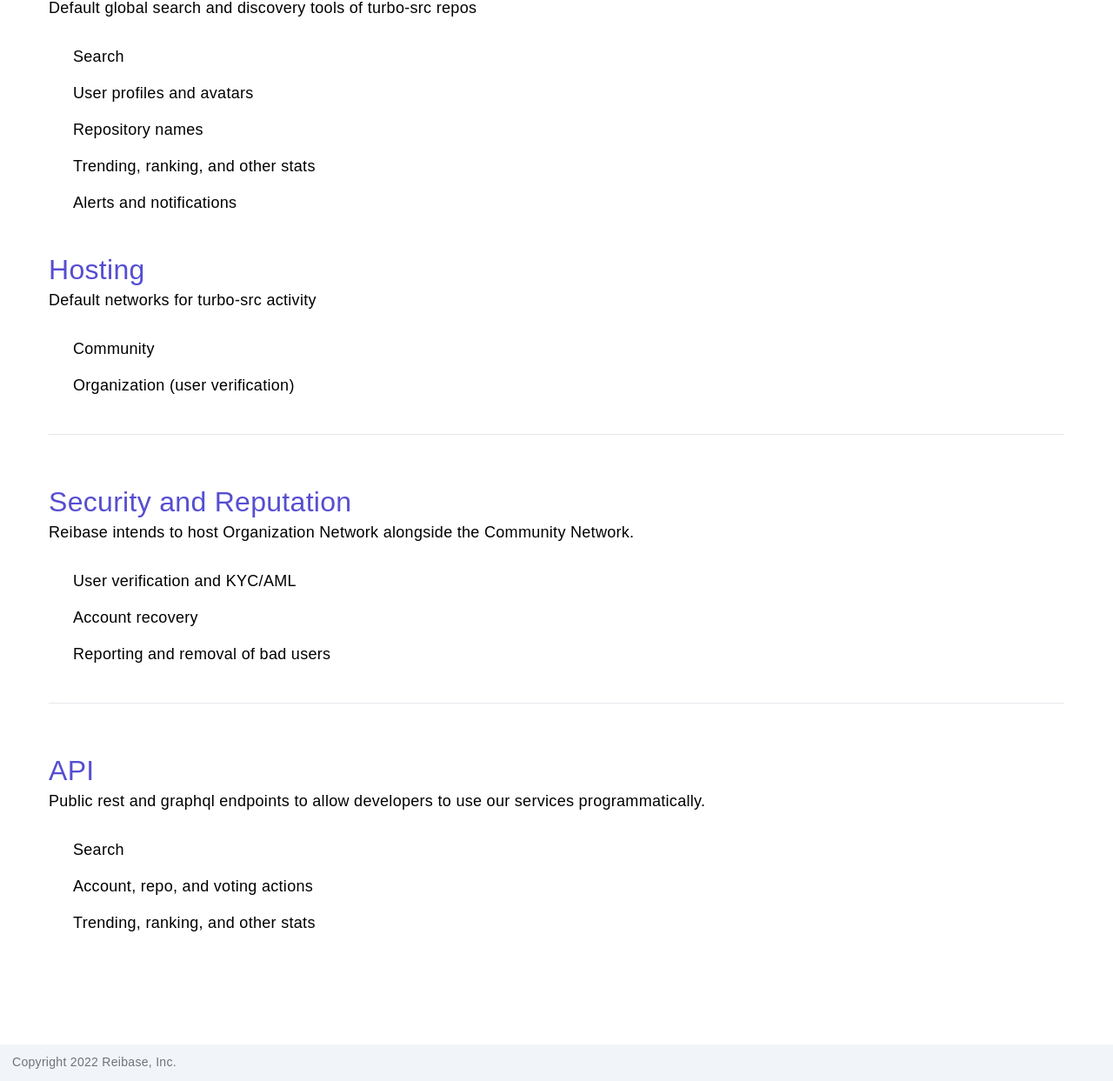
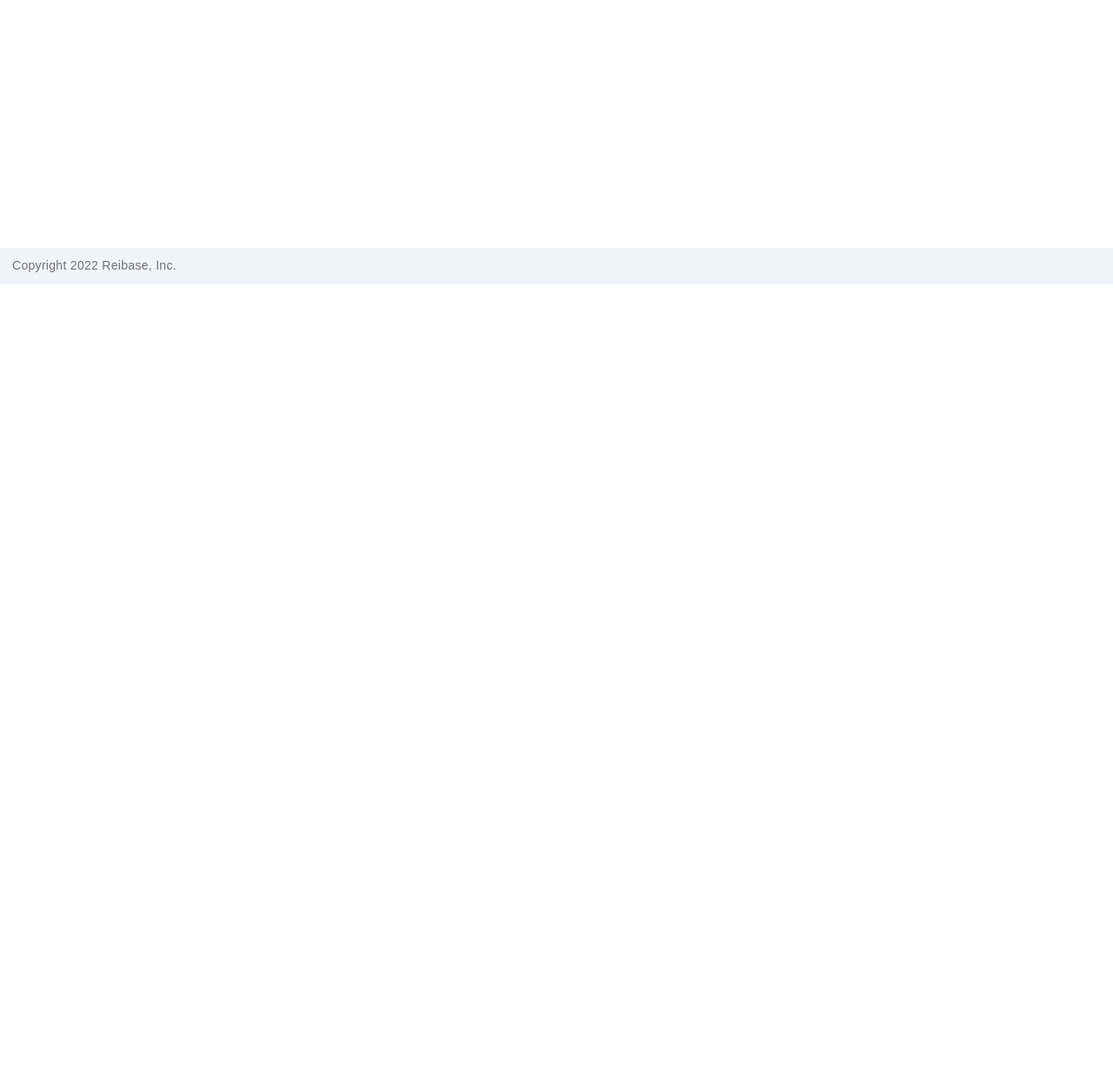
Before and after one commit to jex441/reibasewebsite, a website: page public/services.html in a window 1280 px wide. Shown: the part 546-1789 px from the top of the page at 87% size. After the commit the page ends 873 px from the top, so only its background shows below. Drawn offline with nearby package versions, Linux system fonts and the light colour scheme.

Commit message:
services just headings, no text

```diff
--- a/public/services.css
+++ b/public/services.css
@@ -12,7 +12,7 @@
     text-align: center;
     justify-content: center;
     font-size: 32px;
-    margin-top: 2rem;
+    margin-top: 4rem;
 }
 .services {
     display: flex;
@@ -20,6 +20,7 @@
     justify-content: space-between;
 }
 .services a {
+    cursor: default;
     height: 14rem;
     width: 100%;
     background-color: var(--primary);
--- a/public/services.html
+++ b/public/services.html
@@ -48,52 +48,12 @@
     <!-- Content -->
     <section class="servicesContent">
 
-   <div class="services">
-    <a href="#search">Hosting & Search</a>
-    <a href="#security">Security & Reputation</a>
-    <a href="#api">API</a>
-</div>
-<div id="search" class="serviceText">
-    <h1>Search</h1>
-    <div>Default global search and discovery tools of turbo-src repos</div>
-    <ul>
-        <li>
-        Search
-    </li>
-    <li>User profiles and avatars</li>
-    <li>Repository names</li>
-    <li>Trending, ranking, and other stats</li>
-    <li>Alerts and notifications</li>
-</ul>
-<h1>Hosting</h1>
-<div>Default networks for turbo-src activity</div>
-    <ul>
-        <li>
-        Community
-        </li>
-        <li>
-        Organization (user verification)
-        </li>
-    </ul>
-    </div>
-    <div id="security" class="serviceText">
-      <h1>Security and Reputation</h1>
-      <div>Reibase intends to host Organization Network alongside the Community Network.</div>
-      <ul>
-        <li>User verification and KYC/AML</li>
-        <li>Account recovery</li>
-        <li>Reporting and removal of bad users</li>
-      </ul>
-    </div>
-    <div id="api" class="serviceText">
-      <h1>API</h1>
-      <div>Public rest and graphql endpoints to allow developers to use our services programmatically.</div>
-      <ul>
-        <li>Search</li>
-        <li>Account, repo, and voting actions</li>
-        <li>Trending, ranking, and other stats</li>
-      </ul>
-    </div>
+  <div class="services">
+    <a href="#">Hosting & Search</a>
+    <a href="#">Security & Reputation</a>
+    <a href="#">API</a>
+  </div>
+
     </section>
     <!-- Footer -->
     <footer class="footer">Copyright 2022 Reibase, Inc.</footer>
```
